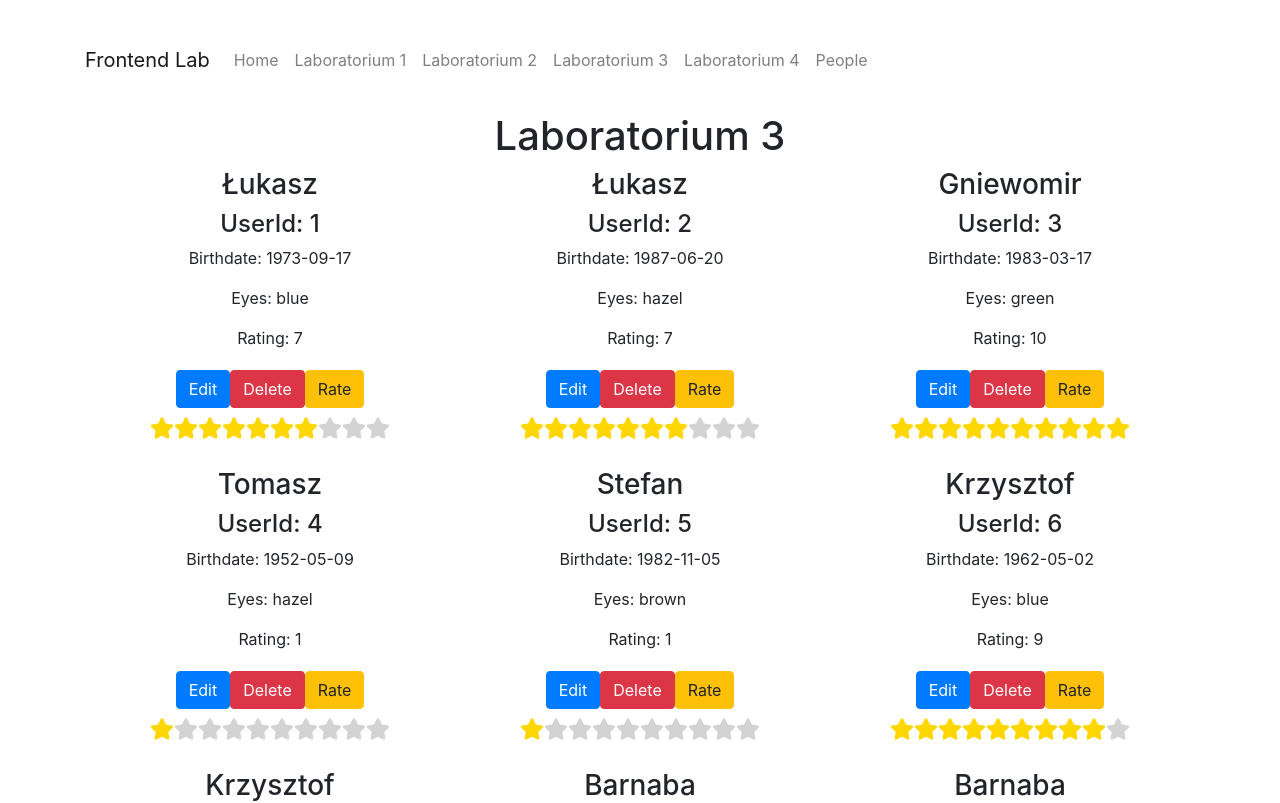
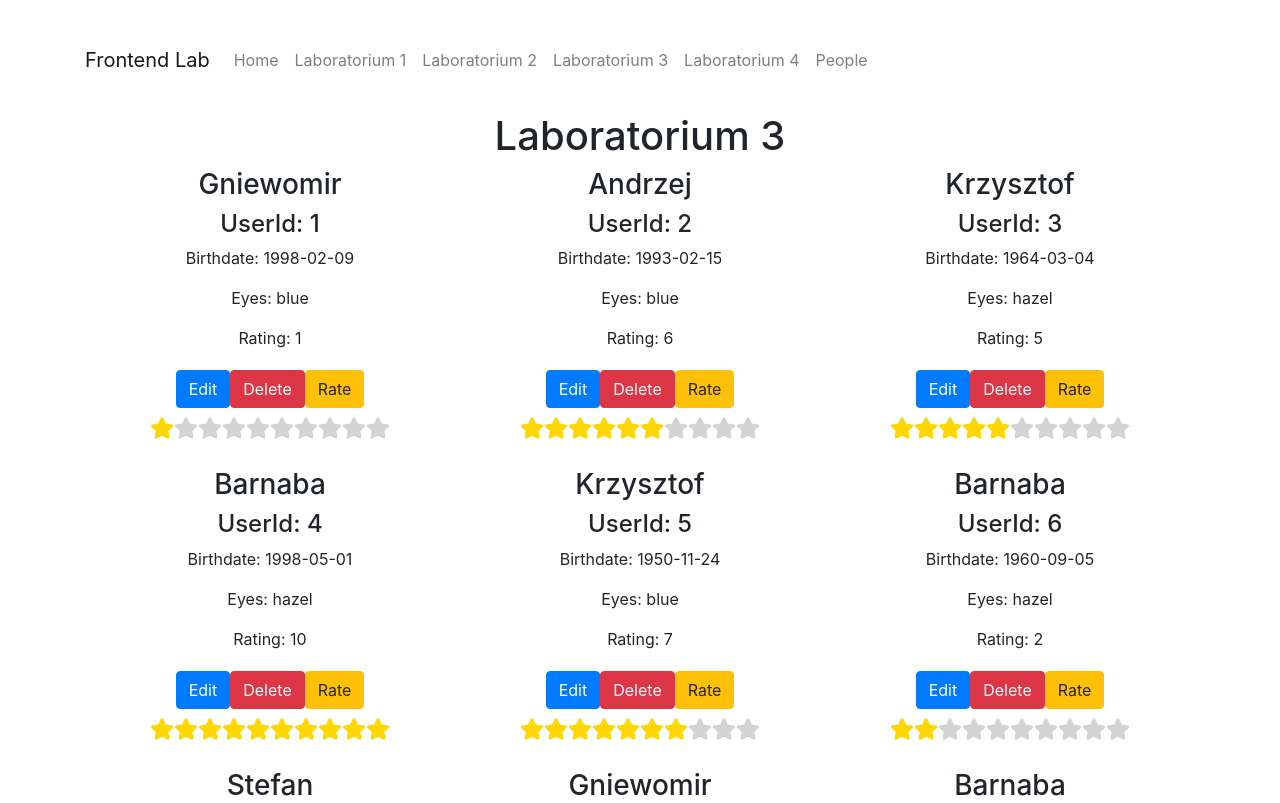
Before and after one commit to TJaskowski/ReactLab, a React (Vite) app: page /lab3 in a window 1280 px wide. Shown: the top 803 px of the page. Built offline with nearby package versions, Linux system fonts and the light colour scheme.

Commit message:
lab4 ex 4

```diff
--- a/src/components/FlexContainer.jsx
+++ b/src/components/FlexContainer.jsx
@@ -1,16 +1,16 @@
-import React from 'react'
+import React, { useContext } from 'react'
 import { Container, Row, Col } from 'react-bootstrap'
-import { useReducer } from 'react'
-import AppReducer from '../data/AppReducer'
+import AppContext from '../data/AppContext'
 
-function FlexContainer({element: Element, data}) {
-    const [items, dispatch] = useReducer(AppReducer, data); //this should be deleted
+function FlexContainer({element: Element}) {
+   const context = useContext(AppContext);
+   const items = context.items;
   return (
     <Container>
       <Row>
         {items.map((item) =>
             <Col key={item.id} className='d-flex justify-content-center mb-4'>
-                <Element  person={item} dispatch={dispatch}/>
+                <Element  person={item} />
             </Col>
         )}
       </Row>
--- a/src/components/PersonProfile.jsx
+++ b/src/components/PersonProfile.jsx
@@ -1,9 +1,11 @@
-import React, { useState } from 'react'
+import React, { useContext } from 'react'
 import { Button } from 'react-bootstrap'
 import RatingBar from './RatingBar';
+import AppContext from '../data/AppContext';
 
-function PersonProfile( {person, dispatch} ) {
-
+function PersonProfile( {person} ) {
+  const context = useContext(AppContext);
+  const dispatch = context.dispatch;
   return (
     <>
       <div key={person.id}>
--- a/src/data/module-data.js
+++ b/src/data/module-data.js
@@ -1,101 +1,101 @@
-export const data = [{"id":1,"name":"Łukasz","birth":"1973-09-17","eyes":"blue","rating":7},
-{"id":2,"name":"Łukasz","birth":"1987-06-20","eyes":"hazel","rating":7},
-{"id":3,"name":"Gniewomir","birth":"1983-03-17","eyes":"green","rating":10},
-{"id":4,"name":"Tomasz","birth":"1952-05-09","eyes":"hazel","rating":1},
-{"id":5,"name":"Stefan","birth":"1982-11-05","eyes":"brown","rating":1},
-{"id":6,"name":"Krzysztof","birth":"1962-05-02","eyes":"blue","rating":9},
-{"id":7,"name":"Krzysztof","birth":"2019-09-13","eyes":"hazel","rating":7},
-{"id":8,"name":"Barnaba","birth":"1977-06-29","eyes":"blue","rating":3},
-{"id":9,"name":"Barnaba","birth":"1961-03-30","eyes":"gray","rating":5},
-{"id":10,"name":"Krzysztof","birth":"1966-05-03","eyes":"hazel","rating":6},
-{"id":11,"name":"Gniewomir","birth":"2012-05-10","eyes":"blue","rating":6},
-{"id":12,"name":"Stefan","birth":"1970-07-30","eyes":"hazel","rating":9},
-{"id":13,"name":"Barnaba","birth":"2001-08-12","eyes":"brown","rating":2},
-{"id":14,"name":"Łukasz","birth":"1995-09-18","eyes":"green","rating":0},
-{"id":15,"name":"Andrzej","birth":"1973-09-13","eyes":"hazel","rating":3},
-{"id":16,"name":"Krzysztof","birth":"1951-02-15","eyes":"hazel","rating":0},
-{"id":17,"name":"Gniewomir","birth":"1987-09-05","eyes":"green","rating":7},
-{"id":18,"name":"Gniewomir","birth":"1976-05-12","eyes":"gray","rating":2},
-{"id":19,"name":"Barnaba","birth":"1952-04-18","eyes":"gray","rating":3},
-{"id":20,"name":"Łukasz","birth":"2004-04-21","eyes":"blue","rating":9},
-{"id":21,"name":"Łukasz","birth":"1978-09-27","eyes":"brown","rating":6},
-{"id":22,"name":"Tomasz","birth":"2011-04-01","eyes":"hazel","rating":3},
-{"id":23,"name":"Krzysztof","birth":"2000-01-08","eyes":"green","rating":4},
-{"id":24,"name":"Tomasz","birth":"1970-08-19","eyes":"brown","rating":8},
-{"id":25,"name":"Andrzej","birth":"1992-12-11","eyes":"green","rating":4},
-{"id":26,"name":"Gniewomir","birth":"2023-02-11","eyes":"green","rating":0},
-{"id":27,"name":"Łukasz","birth":"1956-08-05","eyes":"hazel","rating":6},
-{"id":28,"name":"Barnaba","birth":"2001-10-19","eyes":"gray","rating":9},
-{"id":29,"name":"Barnaba","birth":"1976-04-19","eyes":"gray","rating":2},
-{"id":30,"name":"Tomasz","birth":"1974-06-01","eyes":"gray","rating":5},
-{"id":31,"name":"Gniewomir","birth":"2018-10-11","eyes":"blue","rating":3},
-{"id":32,"name":"Łukasz","birth":"1955-02-07","eyes":"brown","rating":8},
-{"id":33,"name":"Krzysztof","birth":"1975-01-21","eyes":"green","rating":10},
-{"id":34,"name":"Krzysztof","birth":"1982-12-08","eyes":"green","rating":5},
-{"id":35,"name":"Krzysztof","birth":"2019-09-15","eyes":"brown","rating":2},
-{"id":36,"name":"Stefan","birth":"1952-11-03","eyes":"hazel","rating":10},
-{"id":37,"name":"Barnaba","birth":"1959-02-09","eyes":"green","rating":2},
-{"id":38,"name":"Andrzej","birth":"1960-04-27","eyes":"green","rating":6},
-{"id":39,"name":"Łukasz","birth":"1952-12-15","eyes":"hazel","rating":1},
-{"id":40,"name":"Krzysztof","birth":"1987-10-23","eyes":"hazel","rating":6},
-{"id":41,"name":"Tomasz","birth":"2002-09-14","eyes":"green","rating":6},
-{"id":42,"name":"Andrzej","birth":"1968-08-11","eyes":"hazel","rating":1},
-{"id":43,"name":"Andrzej","birth":"1996-01-29","eyes":"gray","rating":4},
-{"id":44,"name":"Tomasz","birth":"1995-08-15","eyes":"blue","rating":9},
-{"id":45,"name":"Stefan","birth":"1973-04-25","eyes":"hazel","rating":0},
-{"id":46,"name":"Gniewomir","birth":"2001-05-24","eyes":"gray","rating":7},
-{"id":47,"name":"Tomasz","birth":"2007-08-03","eyes":"brown","rating":8},
-{"id":48,"name":"Barnaba","birth":"1966-11-11","eyes":"hazel","rating":4},
-{"id":49,"name":"Krzysztof","birth":"1995-03-20","eyes":"green","rating":0},
-{"id":50,"name":"Stefan","birth":"2018-07-07","eyes":"brown","rating":1},
-{"id":51,"name":"Krzysztof","birth":"1980-05-25","eyes":"blue","rating":3},
-{"id":52,"name":"Stefan","birth":"1994-01-10","eyes":"blue","rating":10},
-{"id":53,"name":"Gniewomir","birth":"2002-05-14","eyes":"green","rating":0},
-{"id":54,"name":"Gniewomir","birth":"1999-01-30","eyes":"hazel","rating":10},
-{"id":55,"name":"Andrzej","birth":"1975-06-24","eyes":"hazel","rating":9},
-{"id":56,"name":"Łukasz","birth":"1950-07-12","eyes":"brown","rating":4},
-{"id":57,"name":"Tomasz","birth":"1990-07-31","eyes":"green","rating":9},
-{"id":58,"name":"Krzysztof","birth":"1970-09-28","eyes":"hazel","rating":10},
-{"id":59,"name":"Andrzej","birth":"1980-10-23","eyes":"hazel","rating":3},
-{"id":60,"name":"Gniewomir","birth":"1981-08-28","eyes":"green","rating":2},
-{"id":61,"name":"Łukasz","birth":"2022-02-01","eyes":"brown","rating":9},
-{"id":62,"name":"Łukasz","birth":"1964-07-05","eyes":"blue","rating":9},
-{"id":63,"name":"Łukasz","birth":"1973-11-28","eyes":"blue","rating":8},
-{"id":64,"name":"Stefan","birth":"1961-06-22","eyes":"hazel","rating":10},
-{"id":65,"name":"Andrzej","birth":"2014-09-29","eyes":"green","rating":9},
-{"id":66,"name":"Barnaba","birth":"2005-01-10","eyes":"brown","rating":1},
-{"id":67,"name":"Barnaba","birth":"1963-04-09","eyes":"green","rating":8},
-{"id":68,"name":"Gniewomir","birth":"1976-10-26","eyes":"gray","rating":8},
-{"id":69,"name":"Barnaba","birth":"1970-12-20","eyes":"gray","rating":2},
-{"id":70,"name":"Łukasz","birth":"1967-01-28","eyes":"blue","rating":4},
-{"id":71,"name":"Gniewomir","birth":"1997-01-26","eyes":"blue","rating":5},
-{"id":72,"name":"Barnaba","birth":"2004-12-09","eyes":"hazel","rating":0},
-{"id":73,"name":"Tomasz","birth":"2017-07-07","eyes":"blue","rating":0},
-{"id":74,"name":"Tomasz","birth":"1963-04-14","eyes":"green","rating":7},
-{"id":75,"name":"Andrzej","birth":"1984-11-05","eyes":"gray","rating":4},
-{"id":76,"name":"Barnaba","birth":"1968-12-05","eyes":"brown","rating":9},
-{"id":77,"name":"Gniewomir","birth":"1970-09-20","eyes":"blue","rating":7},
-{"id":78,"name":"Andrzej","birth":"1994-10-21","eyes":"hazel","rating":5},
-{"id":79,"name":"Barnaba","birth":"1986-07-12","eyes":"hazel","rating":7},
-{"id":80,"name":"Łukasz","birth":"2020-01-31","eyes":"gray","rating":1},
-{"id":81,"name":"Krzysztof","birth":"2006-06-14","eyes":"hazel","rating":6},
-{"id":82,"name":"Stefan","birth":"1953-04-23","eyes":"green","rating":5},
-{"id":83,"name":"Tomasz","birth":"2023-09-09","eyes":"blue","rating":0},
-{"id":84,"name":"Łukasz","birth":"1979-08-31","eyes":"green","rating":3},
-{"id":85,"name":"Krzysztof","birth":"2007-04-26","eyes":"hazel","rating":2},
-{"id":86,"name":"Andrzej","birth":"1964-09-27","eyes":"blue","rating":6},
-{"id":87,"name":"Gniewomir","birth":"1984-03-10","eyes":"hazel","rating":6},
-{"id":88,"name":"Łukasz","birth":"2001-06-08","eyes":"hazel","rating":10},
-{"id":89,"name":"Tomasz","birth":"1996-07-08","eyes":"green","rating":5},
-{"id":90,"name":"Gniewomir","birth":"2023-11-27","eyes":"blue","rating":6},
-{"id":91,"name":"Tomasz","birth":"2006-03-21","eyes":"hazel","rating":5},
-{"id":92,"name":"Barnaba","birth":"1951-12-09","eyes":"blue","rating":6},
-{"id":93,"name":"Andrzej","birth":"2004-04-30","eyes":"hazel","rating":4},
-{"id":94,"name":"Stefan","birth":"2019-01-06","eyes":"blue","rating":1},
-{"id":95,"name":"Gniewomir","birth":"1955-05-18","eyes":"brown","rating":8},
-{"id":96,"name":"Stefan","birth":"1985-10-31","eyes":"hazel","rating":7},
-{"id":97,"name":"Stefan","birth":"2014-10-08","eyes":"hazel","rating":0},
-{"id":98,"name":"Krzysztof","birth":"2006-06-22","eyes":"brown","rating":9},
-{"id":99,"name":"Andrzej","birth":"2004-03-02","eyes":"blue","rating":7},
-{"id":100,"name":"Łukasz","birth":"1960-01-14","eyes":"blue","rating":9},
+export const data = [{"id":1,"name":"Gniewomir","birth":"1998-02-09","eyes":"blue","rating":1},
+{"id":2,"name":"Andrzej","birth":"1993-02-15","eyes":"blue","rating":6},
+{"id":3,"name":"Krzysztof","birth":"1964-03-04","eyes":"hazel","rating":5},
+{"id":4,"name":"Barnaba","birth":"1998-05-01","eyes":"hazel","rating":10},
+{"id":5,"name":"Krzysztof","birth":"1950-11-24","eyes":"blue","rating":7},
+{"id":6,"name":"Barnaba","birth":"1960-09-05","eyes":"hazel","rating":2},
+{"id":7,"name":"Stefan","birth":"1956-06-10","eyes":"green","rating":8},
+{"id":8,"name":"Gniewomir","birth":"1992-04-03","eyes":"green","rating":4},
+{"id":9,"name":"Barnaba","birth":"2011-08-31","eyes":"gray","rating":9},
+{"id":10,"name":"Krzysztof","birth":"1966-06-28","eyes":"blue","rating":9},
+{"id":11,"name":"Stefan","birth":"1979-12-21","eyes":"brown","rating":10},
+{"id":12,"name":"Barnaba","birth":"2000-05-09","eyes":"brown","rating":4},
+{"id":13,"name":"Barnaba","birth":"2003-09-12","eyes":"green","rating":7},
+{"id":14,"name":"Tomasz","birth":"1981-10-01","eyes":"gray","rating":8},
+{"id":15,"name":"Andrzej","birth":"1963-11-17","eyes":"gray","rating":2},
+{"id":16,"name":"Łukasz","birth":"2015-06-28","eyes":"hazel","rating":6},
+{"id":17,"name":"Tomasz","birth":"2015-08-23","eyes":"gray","rating":2},
+{"id":18,"name":"Andrzej","birth":"1994-04-19","eyes":"blue","rating":10},
+{"id":19,"name":"Tomasz","birth":"2015-08-17","eyes":"hazel","rating":1},
+{"id":20,"name":"Andrzej","birth":"1983-05-06","eyes":"brown","rating":6},
+{"id":21,"name":"Andrzej","birth":"2014-08-05","eyes":"gray","rating":6},
+{"id":22,"name":"Andrzej","birth":"2012-07-06","eyes":"blue","rating":1},
+{"id":23,"name":"Stefan","birth":"1971-11-25","eyes":"gray","rating":8},
+{"id":24,"name":"Stefan","birth":"1992-11-24","eyes":"gray","rating":6},
+{"id":25,"name":"Gniewomir","birth":"1988-11-04","eyes":"green","rating":6},
+{"id":26,"name":"Tomasz","birth":"1971-01-16","eyes":"blue","rating":0},
+{"id":27,"name":"Stefan","birth":"1975-02-07","eyes":"brown","rating":9},
+{"id":28,"name":"Łukasz","birth":"2017-05-21","eyes":"green","rating":4},
+{"id":29,"name":"Krzysztof","birth":"1950-04-28","eyes":"brown","rating":10},
+{"id":30,"name":"Barnaba","birth":"1981-06-15","eyes":"blue","rating":1},
+{"id":31,"name":"Gniewomir","birth":"2018-10-14","eyes":"green","rating":3},
+{"id":32,"name":"Stefan","birth":"1963-12-21","eyes":"green","rating":1},
+{"id":33,"name":"Gniewomir","birth":"1965-04-30","eyes":"blue","rating":4},
+{"id":34,"name":"Barnaba","birth":"1982-12-08","eyes":"green","rating":5},
+{"id":35,"name":"Gniewomir","birth":"1987-07-13","eyes":"green","rating":4},
+{"id":36,"name":"Tomasz","birth":"2017-06-09","eyes":"blue","rating":5},
+{"id":37,"name":"Stefan","birth":"1964-02-07","eyes":"gray","rating":4},
+{"id":38,"name":"Stefan","birth":"1979-06-21","eyes":"green","rating":10},
+{"id":39,"name":"Krzysztof","birth":"1975-11-07","eyes":"gray","rating":7},
+{"id":40,"name":"Andrzej","birth":"1991-05-07","eyes":"green","rating":5},
+{"id":41,"name":"Stefan","birth":"2012-09-05","eyes":"blue","rating":3},
+{"id":42,"name":"Gniewomir","birth":"2013-05-20","eyes":"hazel","rating":0},
+{"id":43,"name":"Gniewomir","birth":"1979-12-27","eyes":"brown","rating":4},
+{"id":44,"name":"Andrzej","birth":"2010-12-22","eyes":"blue","rating":7},
+{"id":45,"name":"Tomasz","birth":"2018-01-01","eyes":"hazel","rating":0},
+{"id":46,"name":"Gniewomir","birth":"1987-05-27","eyes":"brown","rating":10},
+{"id":47,"name":"Stefan","birth":"2009-03-28","eyes":"blue","rating":9},
+{"id":48,"name":"Łukasz","birth":"2019-02-02","eyes":"brown","rating":2},
+{"id":49,"name":"Stefan","birth":"2019-01-31","eyes":"gray","rating":9},
+{"id":50,"name":"Gniewomir","birth":"1981-03-16","eyes":"hazel","rating":6},
+{"id":51,"name":"Krzysztof","birth":"2016-02-13","eyes":"blue","rating":8},
+{"id":52,"name":"Stefan","birth":"2009-05-11","eyes":"hazel","rating":6},
+{"id":53,"name":"Łukasz","birth":"1950-05-19","eyes":"hazel","rating":0},
+{"id":54,"name":"Łukasz","birth":"1985-10-22","eyes":"gray","rating":9},
+{"id":55,"name":"Stefan","birth":"1983-03-19","eyes":"green","rating":2},
+{"id":56,"name":"Łukasz","birth":"2020-09-17","eyes":"gray","rating":6},
+{"id":57,"name":"Barnaba","birth":"2007-01-18","eyes":"brown","rating":10},
+{"id":58,"name":"Krzysztof","birth":"1993-02-13","eyes":"gray","rating":9},
+{"id":59,"name":"Łukasz","birth":"1971-11-26","eyes":"green","rating":8},
+{"id":60,"name":"Krzysztof","birth":"1973-05-03","eyes":"blue","rating":5},
+{"id":61,"name":"Gniewomir","birth":"2004-10-09","eyes":"gray","rating":8},
+{"id":62,"name":"Gniewomir","birth":"2017-11-17","eyes":"green","rating":3},
+{"id":63,"name":"Gniewomir","birth":"1955-03-16","eyes":"brown","rating":9},
+{"id":64,"name":"Łukasz","birth":"1960-12-10","eyes":"blue","rating":7},
+{"id":65,"name":"Stefan","birth":"2023-07-10","eyes":"green","rating":10},
+{"id":66,"name":"Tomasz","birth":"1952-02-04","eyes":"green","rating":2},
+{"id":67,"name":"Andrzej","birth":"1954-04-21","eyes":"gray","rating":4},
+{"id":68,"name":"Stefan","birth":"1978-04-21","eyes":"green","rating":8},
+{"id":69,"name":"Andrzej","birth":"1959-09-24","eyes":"brown","rating":3},
+{"id":70,"name":"Stefan","birth":"1957-05-13","eyes":"gray","rating":8},
+{"id":71,"name":"Gniewomir","birth":"2023-07-17","eyes":"blue","rating":6},
+{"id":72,"name":"Krzysztof","birth":"2014-03-11","eyes":"blue","rating":7},
+{"id":73,"name":"Andrzej","birth":"1978-11-11","eyes":"blue","rating":3},
+{"id":74,"name":"Stefan","birth":"1999-03-27","eyes":"green","rating":2},
+{"id":75,"name":"Gniewomir","birth":"1956-06-18","eyes":"gray","rating":4},
+{"id":76,"name":"Krzysztof","birth":"1986-08-09","eyes":"hazel","rating":6},
+{"id":77,"name":"Stefan","birth":"1985-08-28","eyes":"brown","rating":7},
+{"id":78,"name":"Gniewomir","birth":"1953-08-27","eyes":"green","rating":6},
+{"id":79,"name":"Andrzej","birth":"1982-08-25","eyes":"blue","rating":3},
+{"id":80,"name":"Barnaba","birth":"1961-05-13","eyes":"brown","rating":1},
+{"id":81,"name":"Stefan","birth":"1964-12-03","eyes":"brown","rating":5},
+{"id":82,"name":"Gniewomir","birth":"1955-12-28","eyes":"brown","rating":4},
+{"id":83,"name":"Gniewomir","birth":"2007-03-26","eyes":"gray","rating":8},
+{"id":84,"name":"Stefan","birth":"1983-08-15","eyes":"green","rating":2},
+{"id":85,"name":"Barnaba","birth":"1961-06-23","eyes":"brown","rating":4},
+{"id":86,"name":"Łukasz","birth":"2009-05-23","eyes":"blue","rating":2},
+{"id":87,"name":"Łukasz","birth":"1980-09-17","eyes":"brown","rating":3},
+{"id":88,"name":"Krzysztof","birth":"1989-09-28","eyes":"blue","rating":6},
+{"id":89,"name":"Stefan","birth":"2003-02-18","eyes":"green","rating":7},
+{"id":90,"name":"Łukasz","birth":"1994-02-24","eyes":"blue","rating":10},
+{"id":91,"name":"Krzysztof","birth":"1966-08-08","eyes":"green","rating":1},
+{"id":92,"name":"Krzysztof","birth":"2006-10-01","eyes":"hazel","rating":0},
+{"id":93,"name":"Tomasz","birth":"2020-03-01","eyes":"gray","rating":7},
+{"id":94,"name":"Andrzej","birth":"2020-09-27","eyes":"gray","rating":2},
+{"id":95,"name":"Barnaba","birth":"1956-02-07","eyes":"green","rating":8},
+{"id":96,"name":"Gniewomir","birth":"2023-04-12","eyes":"gray","rating":3},
+{"id":97,"name":"Tomasz","birth":"2018-09-12","eyes":"hazel","rating":5},
+{"id":98,"name":"Tomasz","birth":"2004-09-13","eyes":"green","rating":9},
+{"id":99,"name":"Stefan","birth":"1982-05-13","eyes":"hazel","rating":1},
+{"id":100,"name":"Tomasz","birth":"1989-05-22","eyes":"blue","rating":3},
 ];
```
